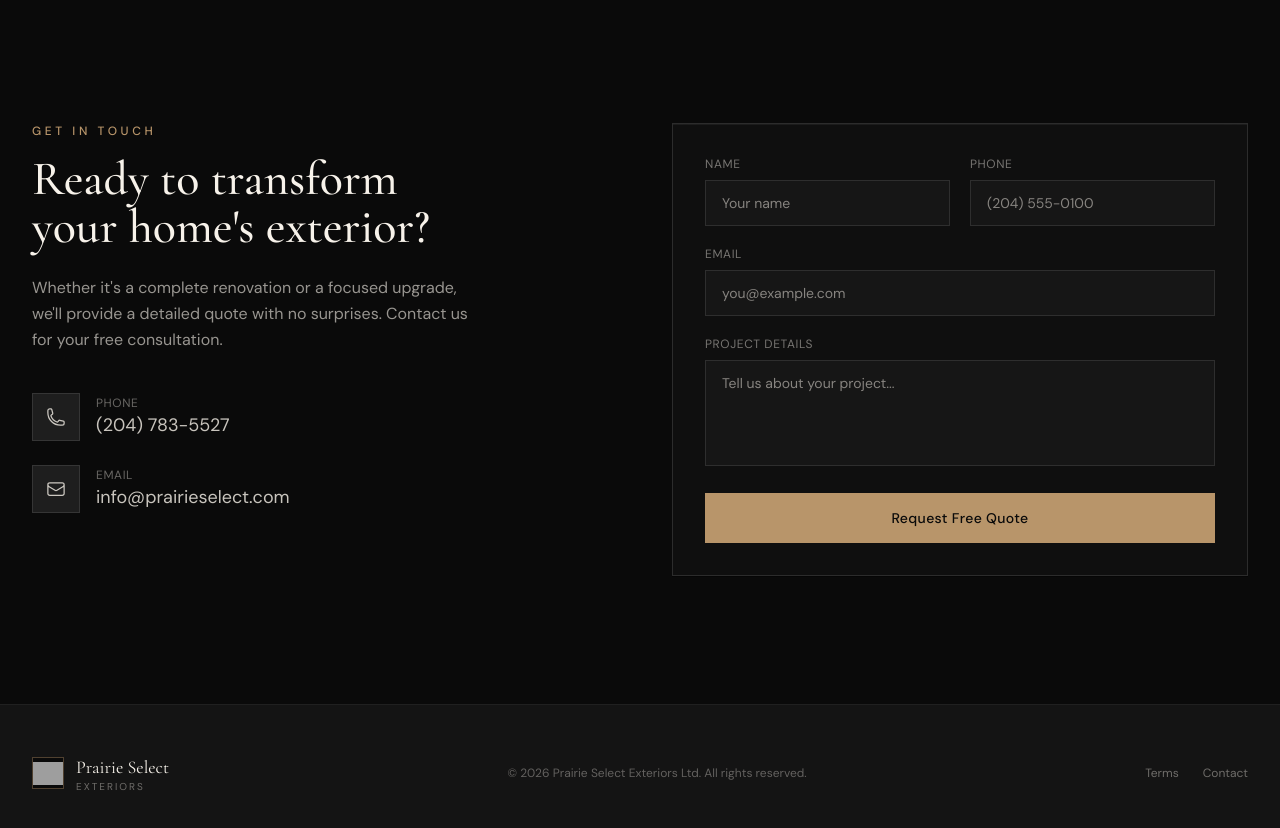
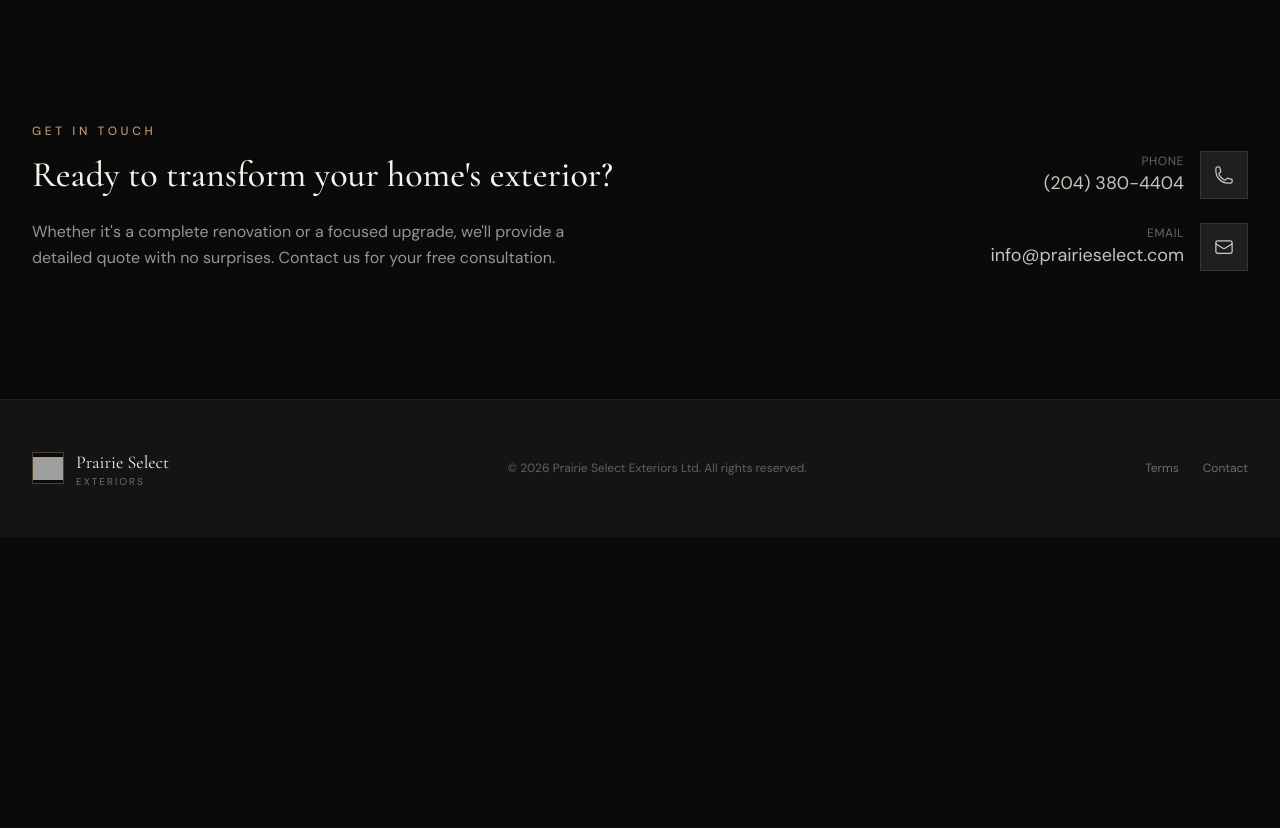
Before and after one commit to IanLamb04/prairie-select, a React (Vite) app: page / in a window 1280 px wide. Shown: the part 3300-4128 px from the top of the page. After the commit the page ends 3837 px from the top, so only its background shows below. Built offline with nearby package versions, Linux system fonts and the light colour scheme; grey boxes are pictures that could not be loaded.

Commit message:
Removed embedded contact form.

```diff
--- a/src/components/Contact.tsx
+++ b/src/components/Contact.tsx
@@ -1,109 +1,47 @@
+const phoneNumber = "12043804404";
+
 export default function Contact() {
   return (
     <section id="contact" className="bg-ink py-24 lg:py-32">
       <div className="mx-auto max-w-7xl px-4 sm:px-6 lg:px-8">
-        <div className="grid gap-12 lg:grid-cols-2 lg:gap-16">
+        <div className="flex gap-12 flex-col lg:flex-row place-content-between">
           <div>
             <p className="text-xs font-medium uppercase tracking-[0.3em] text-brass">
               Get in touch
             </p>
-            <h2 className="mt-4 font-display text-4xl font-medium text-cream sm:text-5xl">
-              Ready to transform
-              <br />
-              your home&apos;s exterior?
+            <h2 className="mt-4 font-display text-4xl font-medium text-cream">
+              Ready to transform your home&apos;s exterior?
             </h2>
-            <p className="mt-6 max-w-md leading-relaxed text-cream/60">
+            <p className="mt-6 max-w-xl leading-relaxed text-cream/60">
               Whether it&apos;s a complete renovation or a focused upgrade, we&apos;ll provide
               a detailed quote with no surprises. Contact us for your free consultation.
             </p>
-
-            <div className="mt-10 space-y-6">
-              <a
-                href="tel:+12047835527"
-                className="group flex items-center gap-4 text-cream/80 transition-colors hover:text-brass-light"
-              >
+          </div>
+          <div className="flex flex-col mt-7 space-y-6">
+            <a href={`tel:+${phoneNumber}`} className="group flex lg:flex-row-reverse items-center gap-4 text-cream/80 transition-colors hover:text-brass-light">
               <span className="flex h-12 w-12 items-center justify-center border border-white/10 bg-steel transition-colors group-hover:border-brass/40">
                 <svg className="h-5 w-5" fill="none" viewBox="0 0 24 24" stroke="currentColor" strokeWidth={1.5}>
                   <path strokeLinecap="round" strokeLinejoin="round" d="M2.25 6.75c0 8.284 6.716 15 15 15h2.25a2.25 2.25 0 002.25-2.25v-1.372c0-.516-.351-.966-.852-1.091l-4.423-1.106c-.44-.11-.902.055-1.173.417l-.97 1.293c-.282.376-.769.542-1.21.38a12.035 12.035 0 01-7.143-7.143c-.162-.441.004-.928.38-1.21l1.293-.97c.363-.271.527-.734.417-1.173L6.963 3.102a1.125 1.125 0 00-1.091-.852H4.5A2.25 2.25 0 002.25 4.5v2.25z" />
                 </svg>
               </span>
               <div>
-                  <span className="block text-xs uppercase tracking-wider text-cream/40">Phone</span>
-                  <span className="text-lg">(204) 783-5527</span>
+                <span className="block text-xs lg:text-right uppercase tracking-wider text-cream/40">Phone</span>
+                <span className="text-lg">{`(${phoneNumber.slice(1, 4)}) ${phoneNumber.slice(4, 7)}-${phoneNumber.slice(7)}`}</span>
               </div>
             </a>
-
-              <a
-                href="mailto:info@prairieselect.com"
-                className="group flex items-center gap-4 text-cream/80 transition-colors hover:text-brass-light"
-              >
+            <a href="mailto:info@prairieselect.com" className="group flex lg:flex-row-reverse items-center gap-4 text-cream/80 transition-colors hover:text-brass-light">
               <span className="flex h-12 w-12 items-center justify-center border border-white/10 bg-steel transition-colors group-hover:border-brass/40">
                 <svg className="h-5 w-5" fill="none" viewBox="0 0 24 24" stroke="currentColor" strokeWidth={1.5}>
                   <path strokeLinecap="round" strokeLinejoin="round" d="M21.75 6.75v10.5a2.25 2.25 0 01-2.25 2.25h-15a2.25 2.25 0 01-2.25-2.25V6.75m19.5 0A2.25 2.25 0 0019.5 4.5h-15a2.25 2.25 0 00-2.25 2.25m19.5 0v.243a2.25 2.25 0 01-1.07 1.916l-7.5 4.615a2.25 2.25 0 01-2.36 0L3.32 8.91a2.25 2.25 0 01-1.07-1.916V6.75" />
                 </svg>
               </span>
               <div>
-                  <span className="block text-xs uppercase tracking-wider text-cream/40">Email</span>
+                <span className="block lg:text-right text-xs uppercase tracking-wider text-cream/40">Email</span>
                 <span className="text-lg">info@prairieselect.com</span>
               </div>
             </a>
           </div>
         </div>
-
-          <form
-            className="glass-panel metal-border space-y-5 p-8"
-            onSubmit={(e) => e.preventDefault()}
-          >
-            <div className="grid gap-5 sm:grid-cols-2">
-              <label className="block">
-                <span className="mb-2 block text-xs uppercase tracking-wider text-cream/45">
-                  Name
-                </span>
-                <input
-                  type="text"
-                  className="w-full border border-white/10 bg-steel/50 px-4 py-3 text-sm text-cream outline-none transition-colors focus:border-brass/50"
-                  placeholder="Your name"
-                />
-              </label>
-              <label className="block">
-                <span className="mb-2 block text-xs uppercase tracking-wider text-cream/45">
-                  Phone
-                </span>
-                <input
-                  type="tel"
-                  className="w-full border border-white/10 bg-steel/50 px-4 py-3 text-sm text-cream outline-none transition-colors focus:border-brass/50"
-                  placeholder="(204) 555-0100"
-                />
-              </label>
-            </div>
-            <label className="block">
-              <span className="mb-2 block text-xs uppercase tracking-wider text-cream/45">
-                Email
-              </span>
-              <input
-                type="email"
-                className="w-full border border-white/10 bg-steel/50 px-4 py-3 text-sm text-cream outline-none transition-colors focus:border-brass/50"
-                placeholder="you@example.com"
-              />
-            </label>
-            <label className="block">
-              <span className="mb-2 block text-xs uppercase tracking-wider text-cream/45">
-                Project details
-              </span>
-              <textarea
-                rows={4}
-                className="w-full resize-none border border-white/10 bg-steel/50 px-4 py-3 text-sm text-cream outline-none transition-colors focus:border-brass/50"
-                placeholder="Tell us about your project..."
-              />
-            </label>
-            <button
-              type="submit"
-              className="w-full border border-brass bg-brass py-3.5 text-sm font-medium tracking-wide text-ink transition-colors hover:bg-brass-light"
-            >
-              Request Free Quote
-            </button>
-          </form>
-        </div>
       </div>
     </section>
   )
```
Lines whose indentation alone changed are shown as unchanged.
